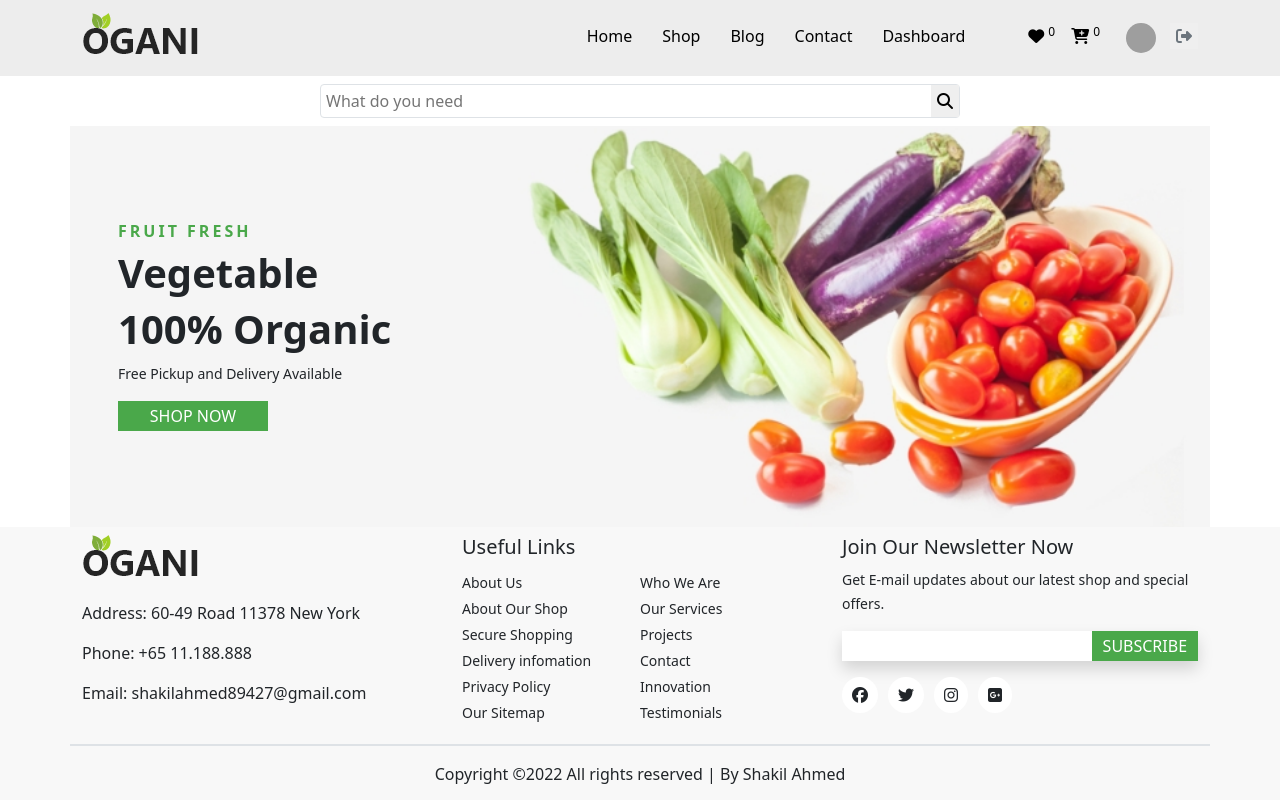
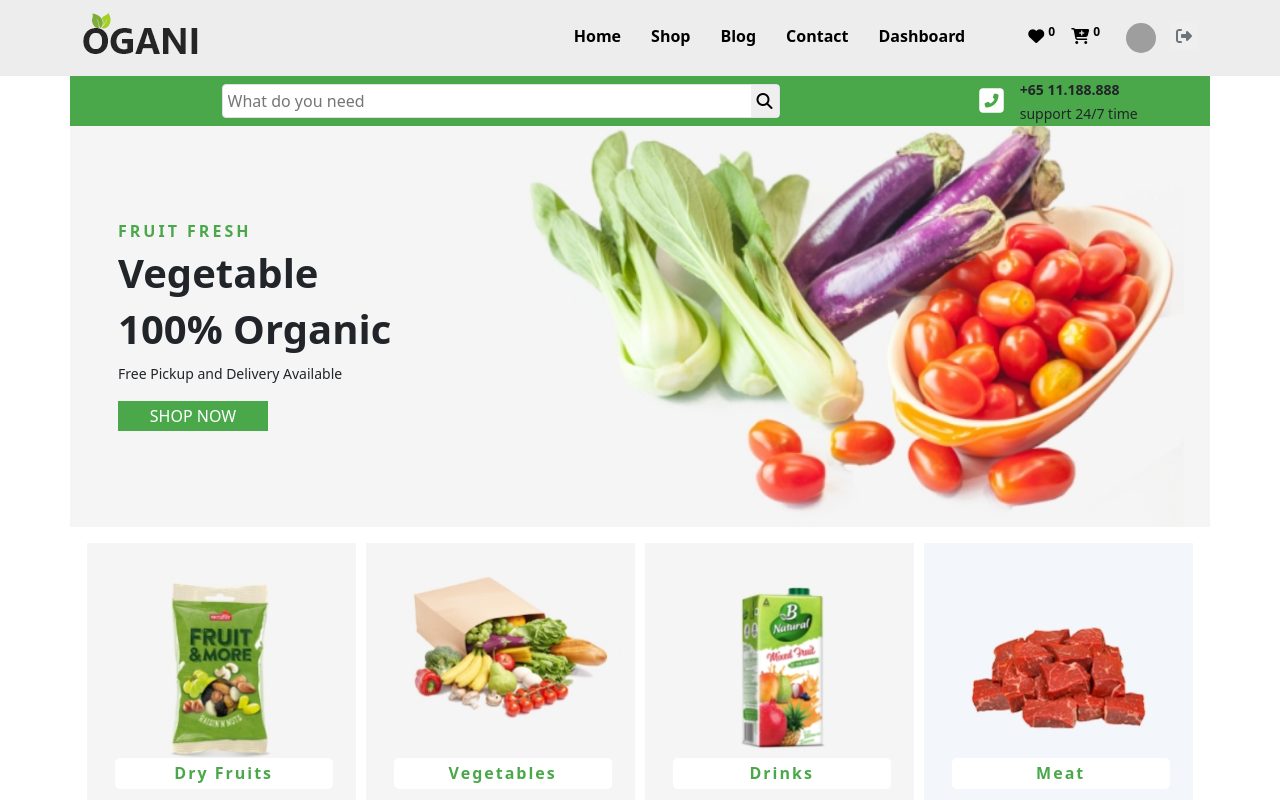
Before and after one commit to shakil89427/Ogani-Client, a React (Create React App) app: page / in a window 1280 px wide. Shown: the top 800 px of the page. Built offline with nearby package versions, Linux system fonts and the light colour scheme; grey boxes are pictures that could not be loaded.

Commit message:
banner added

```diff
--- a/package.json
+++ b/package.json
@@ -13,6 +13,8 @@
     "react-dom": "^17.0.2",
     "react-router-dom": "^6.2.1",
     "react-scripts": "5.0.0",
+    "react-slick": "^0.28.1",
+    "slick-carousel": "^1.8.1",
     "web-vitals": "^2.1.2"
   },
   "scripts": {
--- a/src/Components/Footer/Footer.css
+++ b/src/Components/Footer/Footer.css
@@ -15,7 +15,7 @@
   border-radius: 50%;
 }
 .f-icons i:hover {
-  background-color: rgb(10, 60, 223);
+  background-color: rgb(74, 168, 74);
   color: white;
 }
 .usefull {
--- a/src/Components/Header/Header.css
+++ b/src/Components/Header/Header.css
@@ -5,18 +5,20 @@
 .navitem {
   text-decoration: none;
   color: black;
+  font-weight: 700;
   padding: 5px 15px;
 }
 .navitem:hover {
   background-color: rgba(128, 128, 128, 0.199);
-  color: rgba(0, 0, 0, 0.664);
+  color: rgb(74, 168, 74);
 }
 .cart {
   text-decoration: none;
   color: black;
+  font-weight: 700;
 }
 .cart:hover {
-  color: black;
+  color: rgb(74, 168, 74);
 }
 .profile {
   height: 50px;
--- a/src/Components/Header/Header.js
+++ b/src/Components/Header/Header.js
@@ -37,16 +37,18 @@ const Header = () => {
             <i className="me-1 fas fa-cart-plus"></i>
             <sup>0</sup>
           </Link>
-          <Link className="d-none d-lg-inline" to="/">
+          <span className="d-none d-lg-inline">
+            <Link to="/">
               <img
                 className="profile"
                 src="https://htmlcolorcodes.com/assets/images/colors/red-color-solid-background-1920x1080.png"
                 alt=""
               />
             </Link>
-          <button className="border-0 text-secondary d-none d-lg-inline ms-1">
+            <button className="border-0 text-secondary ms-1">
               <i className="fas fa-sign-out-alt"></i>
             </button>
+          </span>
         </div>
         <Navbar.Toggle
           className="d-sm-inline d-lg-none p-0 border-0"
@@ -56,21 +58,23 @@ const Header = () => {
           id="offcanvasNavbar"
           aria-labelledby="offcanvasNavbarLabel"
           placement="end"
-          className=" w-auto border-0"
+          className="d-lg-none w-auto border-0"
         >
           <Offcanvas.Header className="py-2 mb-1 canvas-head" closeButton>
             <img src={logo} alt="" />
           </Offcanvas.Header>
           <Offcanvas.Body className="canvas-body p-0">
             <Nav className="justify-content-end flex-grow-1">
-              <Link className="mx-auto" to="/">
+              <span className="text-center px-5">
+                <Link to="/">
                   <img
                     className="profile"
                     src="https://htmlcolorcodes.com/assets/images/colors/red-color-solid-background-1920x1080.png"
                     alt=""
                   />
                 </Link>
-              <p className="px-5 text-center">Md Shaki Ahmed</p>
+                <p>Md Shaki Ahmed</p>
+              </span>
               <Link className="navitem" to="/">
                 Home
               </Link>
@@ -88,7 +92,7 @@ const Header = () => {
               </Link>
             </Nav>
             <div className="mt-3 d-flex align-items-center justify-content-center">
-              <i className="p-3 rounded-circle bg-secondary text-white  me-3 fas fa-phone-square-alt"></i>
+              <i className="p-2 rounded-circle bg-secondary text-white  me-3 fas fa-phone-square-alt"></i>
               <span>
                 <small className="fw-bolder">+65 11.188.888</small>
                 <br />
--- a/src/Components/Home/Banner/Banner.css
+++ b/src/Components/Home/Banner/Banner.css
@@ -17,3 +17,23 @@
 .title {
   font-weight: 700;
 }
+.search {
+  background-color: rgb(74, 168, 74);
+}
+.bannersliderdiv {
+  position: relative;
+  padding: 0 5px;
+}
+.bannersliderbtn {
+  position: absolute;
+  top: 80%;
+  padding: 2%;
+  width: 78%;
+  border: none;
+  margin: 0 10%;
+  letter-spacing: 2px;
+  font-weight: 700;
+  background-color: white;
+  color: rgb(74, 168, 74);
+  border-radius: 5px;
+}
--- a/src/Components/Home/Banner/Banner.js
+++ b/src/Components/Home/Banner/Banner.js
@@ -1,15 +1,30 @@
 import React from "react";
 import "./Banner.css";
+import BannerSlider from "./BannerSlider";
 
 const Banner = () => {
   return (
     <>
-      <form className="rounded bg-white mx-auto w-50 my-2 border d-flex justify-content-between align-items-center">
-        <input placeholder="What do you need" className="h-input" type="text" />
-        <button className="border-0 py-1">
-          <i className="fas fa-search"></i>
-        </button>
-      </form>
+      <div className="container search d-flex align-items-center">
+        <form className="rounded bg-white mx-auto w-50 my-2 border d-flex justify-content-between align-items-center">
+          <input
+            placeholder="What do you need"
+            className="h-input"
+            type="text"
+          />
+          <button className="border-0 py-1">
+            <i className="fas fa-search"></i>
+          </button>
+        </form>
+        <div className="d-none w-25 d-lg-flex align-items-center justify-content-center">
+          <i className="fs-3 text-white me-3 fas fa-phone-square-alt"></i>
+          <span>
+            <small className="fw-bolder">+65 11.188.888</small>
+            <br />
+            <small>support 24/7 time</small>
+          </span>
+        </div>
+      </div>
       <div className="container banner p-5">
         <div className="my-5">
           <h6 className="fw-bolder fresh">FRUIT FRESH</h6>
@@ -20,6 +35,7 @@ const Banner = () => {
           <button className="allbtn mt-3">SHOP NOW</button>
         </div>
       </div>
+      <BannerSlider />
     </>
   );
 };
--- /dev/null
+++ b/src/Components/Home/Banner/BannerSlider.js
@@ -0,0 +1,74 @@
+import React from "react";
+import Slider from "react-slick";
+import "./Banner.css";
+import "slick-carousel/slick/slick.css";
+import "slick-carousel/slick/slick-theme.css";
+import img1 from "../../../img/categories/cat-1.jpg";
+import img2 from "../../../img/categories/cat-2.jpg";
+import img3 from "../../../img/categories/cat-3.jpg";
+import img4 from "../../../img/categories/cat-4.jpg";
+import img5 from "../../../img/categories/cat-5.jpg";
+
+const BannerSlider = () => {
+  const settings = {
+    infinite: true,
+    speed: 500,
+    pauseOnHover: true,
+    arrows: false,
+    autoplay: true,
+    autoplaySpeed: 3000,
+    slidesToShow: 4,
+    slidesToScroll: 1,
+    responsive: [
+      {
+        breakpoint: 1024,
+        settings: {
+          slidesToShow: 3,
+          slidesToScroll: 1,
+        },
+      },
+      {
+        breakpoint: 600,
+        settings: {
+          slidesToShow: 2,
+          slidesToScroll: 1,
+        },
+      },
+      {
+        breakpoint: 480,
+        settings: {
+          slidesToShow: 1,
+          slidesToScroll: 1,
+        },
+      },
+    ],
+  };
+  return (
+    <div className="container my-3">
+      <Slider {...settings} className="text-center">
+        <div className="bannersliderdiv">
+          <img className="w-100" src={img1} alt="" />
+          <h6 className="bannersliderbtn">Fruits</h6>
+        </div>
+        <div className="bannersliderdiv">
+          <img className="w-100" src={img2} alt="" />
+          <h6 className="bannersliderbtn">Dry Fruits</h6>
+        </div>
+        <div className="bannersliderdiv">
+          <img className="w-100" src={img3} alt="" />
+          <h6 className="bannersliderbtn">Vegetables</h6>
+        </div>
+        <div className="bannersliderdiv">
+          <img className="w-100" src={img4} alt="" />
+          <h6 className="bannersliderbtn">Drinks</h6>
+        </div>
+        <div className="bannersliderdiv">
+          <img className="w-100" src={img5} alt="" />
+          <h6 className="bannersliderbtn">Meat</h6>
+        </div>
+      </Slider>
+    </div>
+  );
+};
+
+export default BannerSlider;
```
Also changed, not shown: 1 other file (tests, documents, lock files or other folders). Lines whose indentation alone changed are shown as unchanged.
